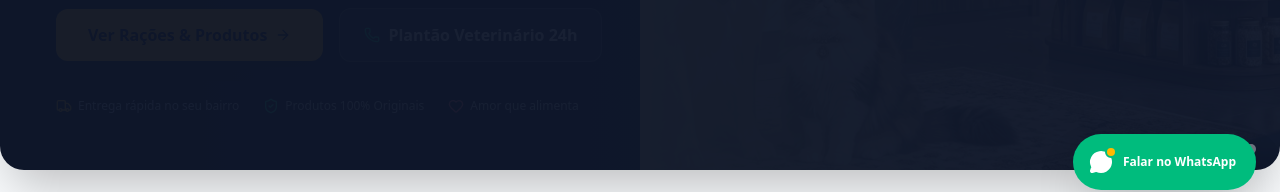
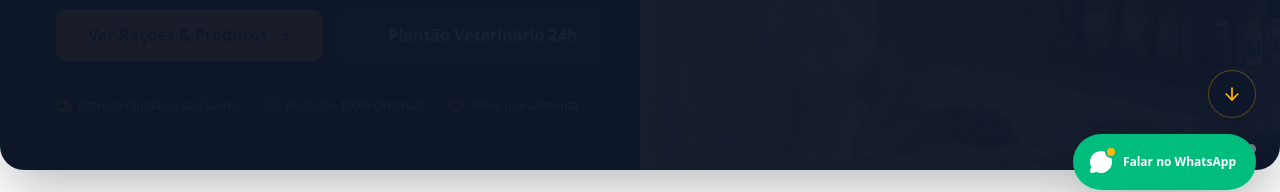
Before and after one commit to casaderacoespets/Casa-de-Ra-es-Pets, a React (Vite) app: page / in a window 1280 px wide. Shown: the part 586-778 px from the top of the page. Built offline with nearby package versions, Linux system fonts and the light colour scheme; no server answers; the database is empty.

Commit message:
feat: add smart scroll button to App
Implement SmartScrollButton component to dynamically toggle scroll direction based on page progress, enhancing user navigation experience.

```diff
--- a/src/App.tsx
+++ b/src/App.tsx
@@ -1,4 +1,5 @@
-import React from 'react';
+import React, { useState, useEffect } from 'react';
+import { ArrowDown } from 'lucide-react';
 import { StoreProvider, useStore } from './context/StoreContext';
 import { Header } from './components/Header';
 import { HeroBanner } from './components/HeroBanner';
@@ -18,6 +19,106 @@ import { ToastContainer } from './components/ToastContainer';
 import { FloatingWhatsApp } from './components/FloatingWhatsApp';
 import { ImageZoomModal } from './components/ImageZoomModal';
 import { Footer } from './components/Footer';
+
+const SmartScrollButton: React.FC = () => {
+  const [isNearBottom, setIsNearBottom] = useState(false);
+
+  useEffect(() => {
+    const evaluateScroll = () => {
+      const scrollY = window.scrollY || document.documentElement.scrollTop;
+      const maxScroll = Math.max(
+        0,
+        document.documentElement.scrollHeight - window.innerHeight
+      );
+
+      if (maxScroll <= 0) {
+        setIsNearBottom(false);
+        return;
+      }
+
+      setIsNearBottom((prev) => {
+        if (!prev) {
+          // Switch to UP arrow when approaching or reaching the bottom
+          return scrollY >= maxScroll - 260 || scrollY / maxScroll >= 0.78;
+        } else {
+          // Hysteresis: keep UP arrow until user scrolls meaningfully back up
+          return !(scrollY < maxScroll - 380 && scrollY / maxScroll < 0.68);
+        }
+      });
+    };
+
+    evaluateScroll();
+    window.addEventListener('scroll', evaluateScroll, { passive: true });
+    window.addEventListener('resize', evaluateScroll, { passive: true });
+    return () => {
+      window.removeEventListener('scroll', evaluateScroll);
+      window.removeEventListener('resize', evaluateScroll);
+    };
+  }, []);
+
+  const handleToggleScroll = () => {
+    const startY = window.scrollY || document.documentElement.scrollTop;
+    const targetY = isNearBottom
+      ? 0
+      : Math.max(0, document.documentElement.scrollHeight - window.innerHeight);
+    const distance = targetY - startY;
+
+    if (Math.abs(distance) < 4) return;
+
+    const duration = 2000; // 2.0 segundos
+    const startTime = performance.now();
+    let animationFrameId: number;
+
+    const cancelOnUserInput = () => {
+      cancelAnimationFrame(animationFrameId);
+      cleanupListeners();
+    };
+
+    const cleanupListeners = () => {
+      window.removeEventListener('wheel', cancelOnUserInput);
+      window.removeEventListener('touchstart', cancelOnUserInput);
+    };
+
+    window.addEventListener('wheel', cancelOnUserInput, { passive: true });
+    window.addEventListener('touchstart', cancelOnUserInput, { passive: true });
+
+    const easeInOutCubic = (t: number) =>
+      t < 0.5 ? 4 * t * t * t : 1 - Math.pow(-2 * t + 2, 3) / 2;
+
+    const step = (currentTime: number) => {
+      const elapsed = currentTime - startTime;
+      const progress = Math.min(elapsed / duration, 1);
+      const eased = easeInOutCubic(progress);
+
+      window.scrollTo(0, startY + distance * eased);
+
+      if (progress < 1) {
+        animationFrameId = requestAnimationFrame(step);
+      } else {
+        cleanupListeners();
+      }
+    };
+
+    animationFrameId = requestAnimationFrame(step);
+  };
+
+  return (
+    <button
+      type="button"
+      onClick={handleToggleScroll}
+      title={isNearBottom ? 'Voltar ao topo' : 'Ir para o final'}
+      aria-label={isNearBottom ? 'Voltar ao topo' : 'Ir para o final'}
+      id="smart-scroll-btn"
+      className="fixed bottom-24 right-6 z-40 w-11 h-11 sm:w-12 sm:h-12 rounded-full bg-slate-900/90 hover:bg-slate-900 text-amber-400 border border-amber-400/30 shadow-lg hover:shadow-xl backdrop-blur-md flex items-center justify-center transition-all duration-300 active:scale-95 cursor-pointer"
+    >
+      <ArrowDown
+        className={`w-5 h-5 transition-transform duration-300 ease-in-out ${
+          isNearBottom ? 'rotate-180' : 'rotate-0'
+        }`}
+      />
+    </button>
+  );
+};
 
 const StoreFront: React.FC = () => {
   const { offersProducts = [], bestSellerProducts = [], activeProducts = [], setFilters } = useStore();
@@ -112,6 +213,7 @@ const StoreFront: React.FC = () => {
       <OrdersHistoryModal />
       <AdminPanelModal />
       <ToastContainer />
+      <SmartScrollButton />
       <FloatingWhatsApp />
       <ImageZoomModal />
     </div>
```
